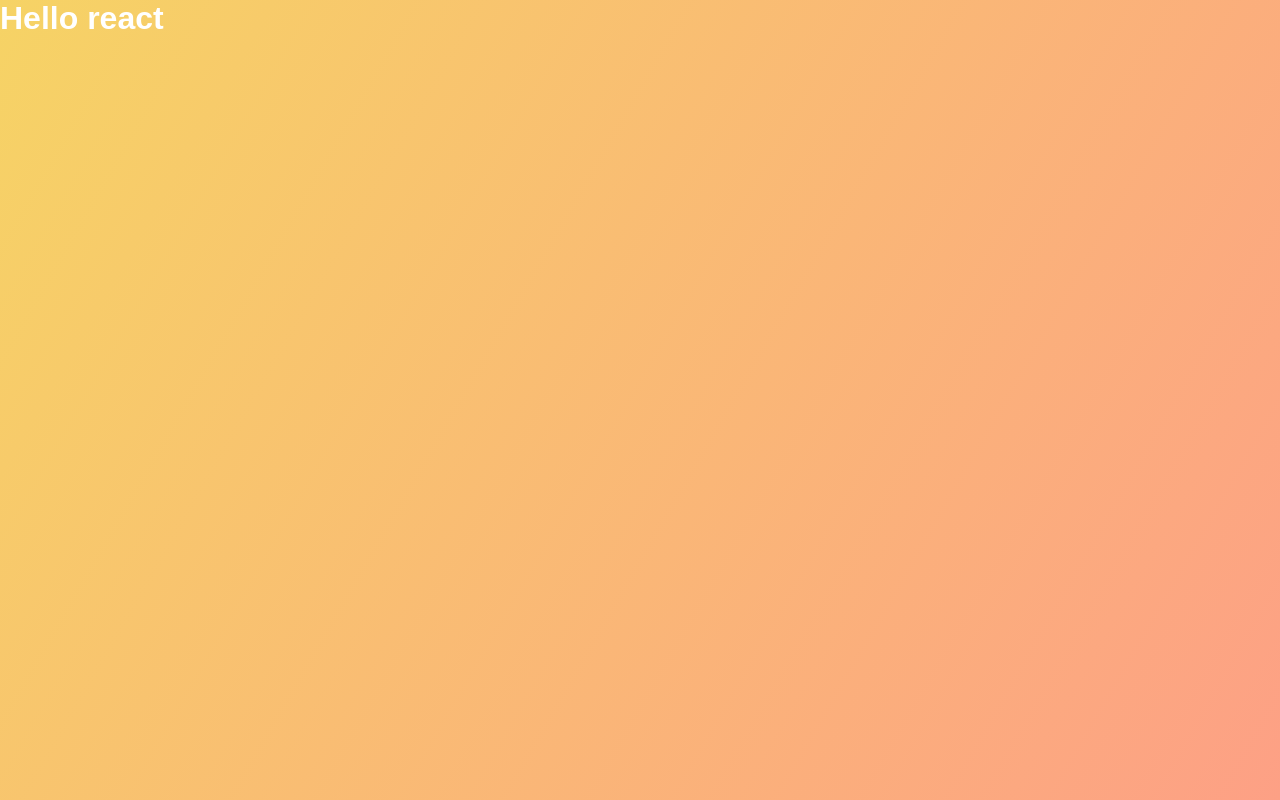
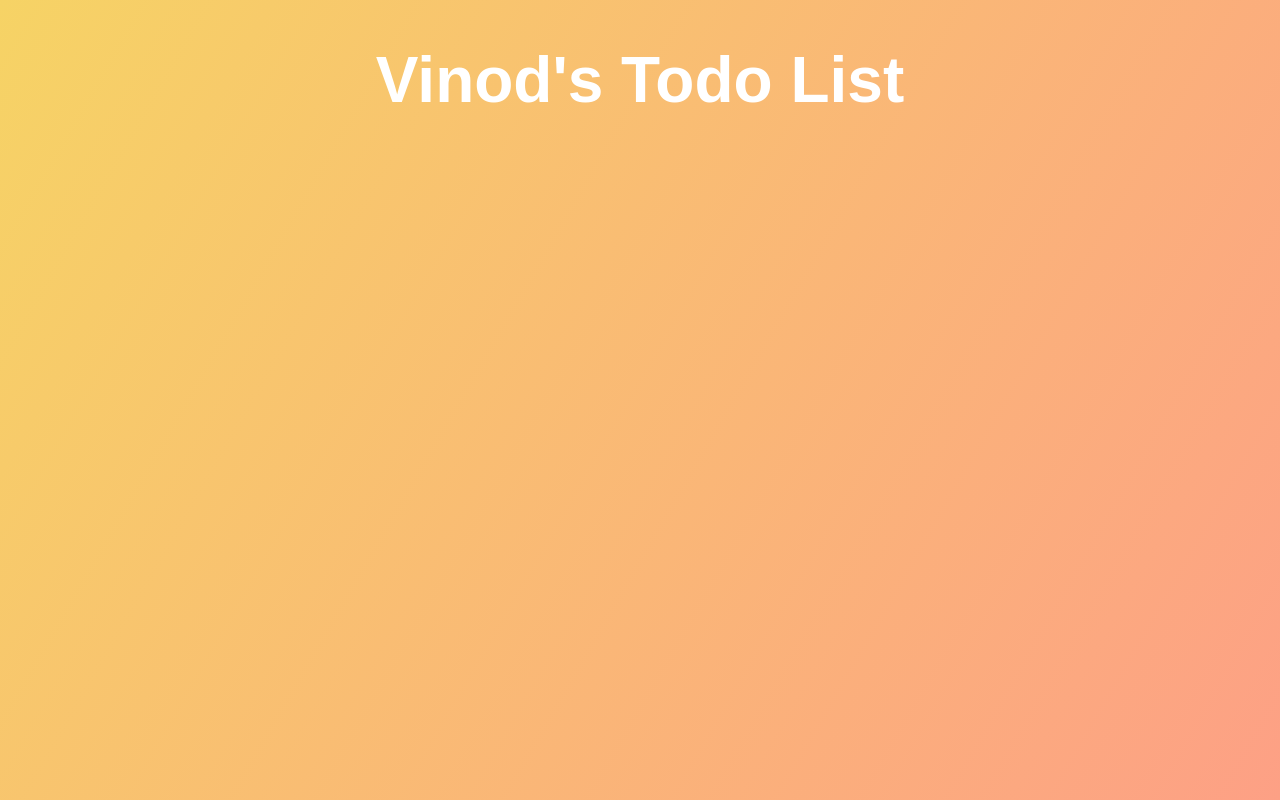
Before and after one commit to vinodlala/todos, a React (Create React App) app: page / in a window 1280 px wide. Built offline with nearby package versions, Linux system fonts and the light colour scheme.

Commit message:
Add new header

```diff
--- a/src/App.js
+++ b/src/App.js
@@ -3,7 +3,9 @@ import './App.css';
 function App() {
   return (
     <div className="App">
-      <h1>Hello react</h1>
+      <header>
+        <h1>Vinod's Todo List</h1>
+      </header>
     </div>
   );
 }
```
